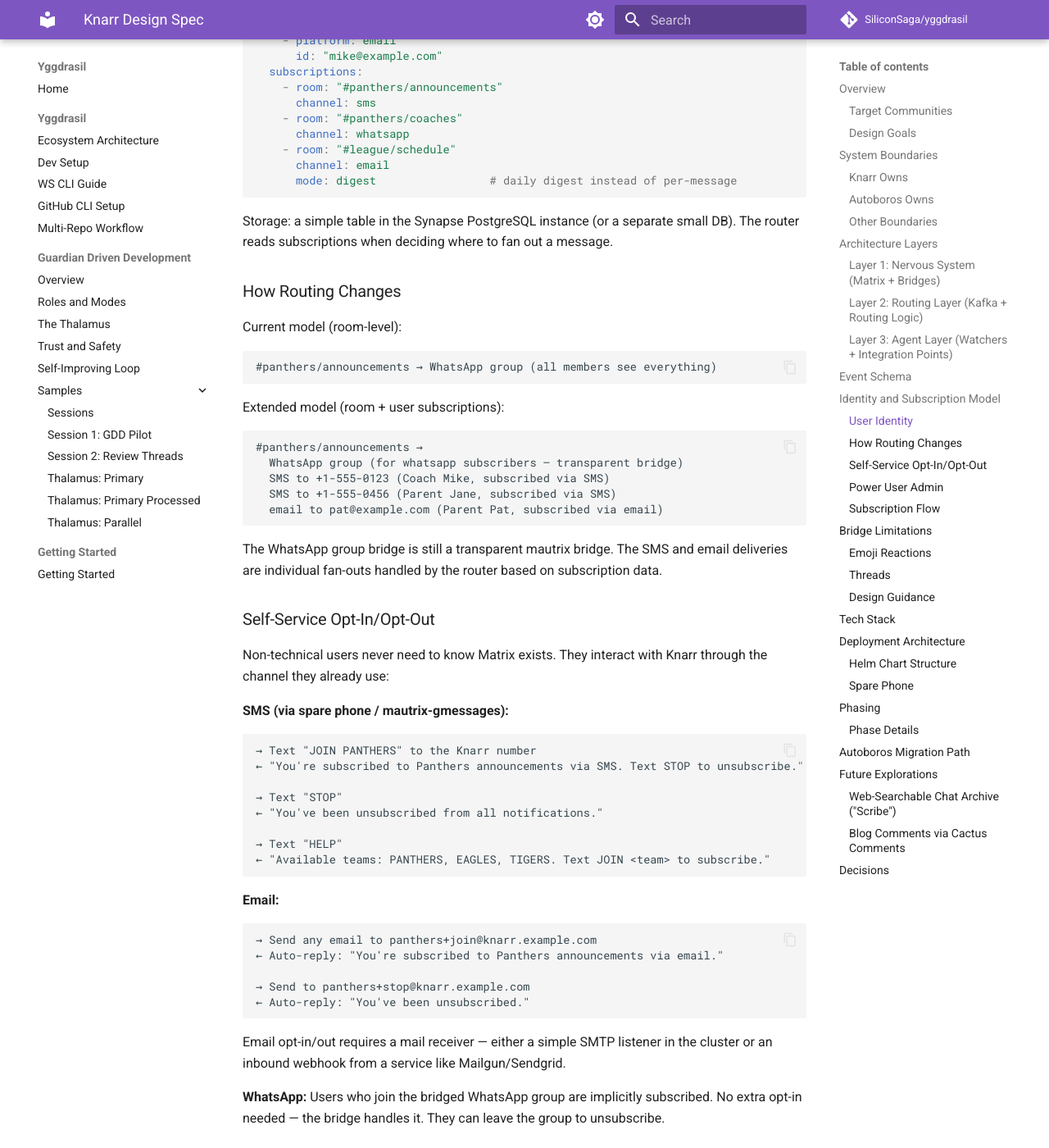
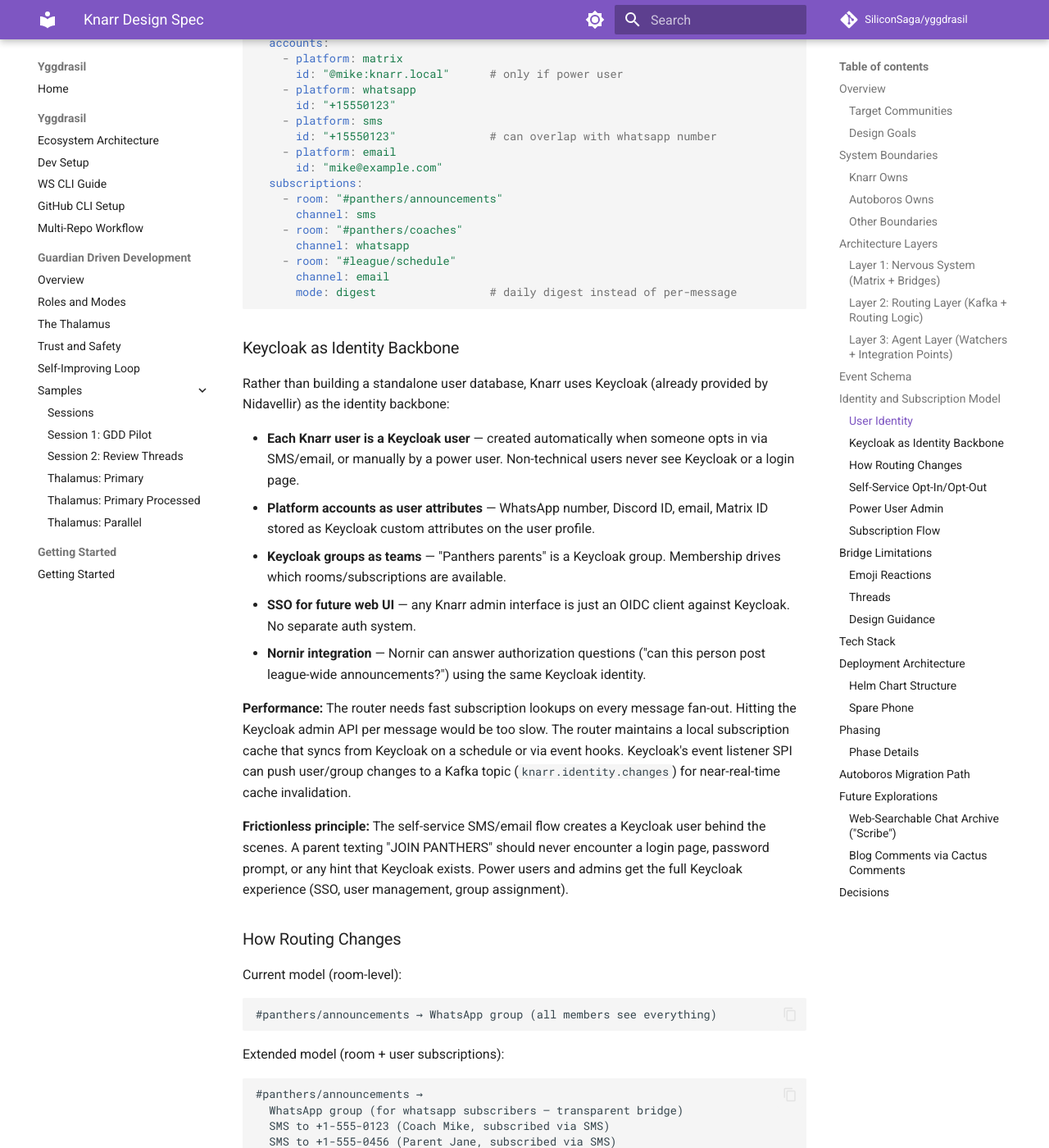
Before and after one commit to SiliconSaga/yggdrasil, an MkDocs documentation site: the page built from docs/plans/2026-04-02-knarr-design.md, in a window 1280 px wide and 1400 px high, scrolled down 6536 px. Shown: the whole window at 82% size. Built offline with MkDocs 1.6.1 and Material for MkDocs 9.7.7, drawn with Linux system fonts in a browser that asks for light colours; comment, search, counter and statistics services are not loaded; some of the changed text lies outside the part shown.

Commit message:
docs: integrate Keycloak as identity backbone for Knarr subscriptions
Keycloak provides user identity, platform account attributes, group-
based team membership, SSO for future admin UI, and Nornir integration.
Router uses a local cache synced via Kafka event hooks for performance.

Co-Authored-By: Claude Opus 4.6 (1M context) <noreply@anthropic.com>

````diff
--- a/docs/plans/2026-04-02-knarr-design.md
+++ b/docs/plans/2026-04-02-knarr-design.md
@@ -61,9 +61,16 @@ load, reshape goods for each market, and negotiate deals.
 ### Other Boundaries
 
 - **Mimir (Tier 2):** Provides Kafka via Strimzi and PostgreSQL via Percona Crossplane compositions. Knarr declares what it needs; Mimir provisions.
-- **Nidavellir (Tier 2):** Provides Keycloak for admin auth if needed.
+- **Nidavellir (Tier 2):** Provides Keycloak as the ecosystem identity provider.
+  Knarr uses Keycloak as the identity backbone for the subscription model (see
+  Identity and Subscription Model section below).
 - **Nordri (Tier 1):** Provides k3s cluster, Longhorn storage, Traefik ingress.
-- **GDD Git interface:** Future integration point. Autoboros chatbots could surface GDD-style Git commands for human preview/approval in Matrix rooms. Knarr provides transport; command formatting and approval UX is an Autoboros concern.
+- **Nornir:** Governs permissions and approvals. Composes naturally with Keycloak
+  identity — "is this person authorized to post announcements?" is a Nornir
+  question answered using Keycloak identity.
+- **GDD Git interface:** Future integration point. Autoboros chatbots could surface
+  GDD-style Git commands for human preview/approval in Matrix rooms. Knarr provides
+  transport; command formatting and approval UX is an Autoboros concern.
 
 ---
 
@@ -266,8 +273,33 @@ user:
       mode: digest                 # daily digest instead of per-message
 ```
 
-Storage: a simple table in the Synapse PostgreSQL instance (or a separate small DB).
-The router reads subscriptions when deciding where to fan out a message.
+### Keycloak as Identity Backbone
+
+Rather than building a standalone user database, Knarr uses Keycloak (already
+provided by Nidavellir) as the identity backbone:
+
+- **Each Knarr user is a Keycloak user** — created automatically when someone
+  opts in via SMS/email, or manually by a power user. Non-technical users never
+  see Keycloak or a login page.
+- **Platform accounts as user attributes** — WhatsApp number, Discord ID, email,
+  Matrix ID stored as Keycloak custom attributes on the user profile.
+- **Keycloak groups as teams** — "Panthers parents" is a Keycloak group.
+  Membership drives which rooms/subscriptions are available.
+- **SSO for future web UI** — any Knarr admin interface is just an OIDC client
+  against Keycloak. No separate auth system.
+- **Nornir integration** — Nornir can answer authorization questions ("can this
+  person post league-wide announcements?") using the same Keycloak identity.
+
+**Performance:** The router needs fast subscription lookups on every message
+fan-out. Hitting the Keycloak admin API per message would be too slow. The router
+maintains a local subscription cache that syncs from Keycloak on a schedule or via
+event hooks. Keycloak's event listener SPI can push user/group changes to a Kafka
+topic (`knarr.identity.changes`) for near-real-time cache invalidation.
+
+**Frictionless principle:** The self-service SMS/email flow creates a Keycloak user
+behind the scenes. A parent texting "JOIN PANTHERS" should never encounter a login
+page, password prompt, or any hint that Keycloak exists. Power users and admins get
+the full Keycloak experience (SSO, user management, group assignment).
 
 ### How Routing Changes
 
````
